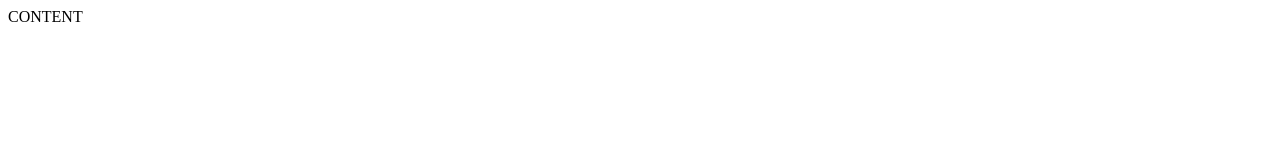
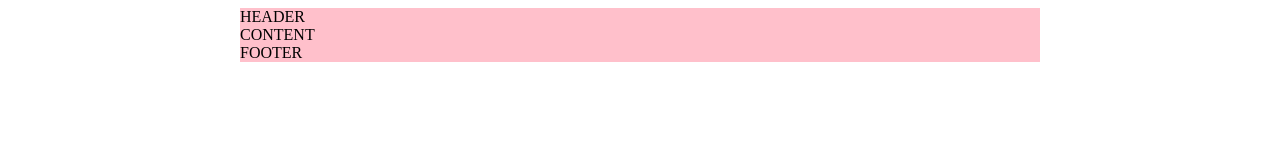
Before and after one commit to rokDMK/4-kosmosas, a website: page index.html in a window 1280 px wide. Drawn offline with Linux system fonts and the light colour scheme.

Commit message:
Fixed width in the middle of the screen

```diff
--- a/index.html
+++ b/index.html
@@ -6,10 +6,19 @@
     <meta http-equiv="X-UA-Compatible" content="IE=edge">
     <meta name="viewport" content="width=device-width, initial-scale=1.0">
     <title>404</title>
+    <link rel="stylesheet" href="./stilius.css">
 </head>
 
 <body>
-    CONTENT
+    <header>
+        HEADER
+    </header>
+    <main>
+        CONTENT
+    </main>
+    <footer>
+        FOOTER
+    </footer>
 </body>
 
 </html>
--- /dev/null
+++ b/stilius.css
@@ -0,0 +1,15 @@
+header{
+    width: 800px;
+    background-color: pink;
+    margin-left: calc((100% - 800px) / 2);
+}
+main{
+    width: 800px;
+    background-color: pink;
+    margin-left: calc((100% - 800px) / 2);
+}
+footer{
+    width: 800px;
+    background-color: pink;
+    margin-left: calc((100% - 800px) / 2);
+}
```
